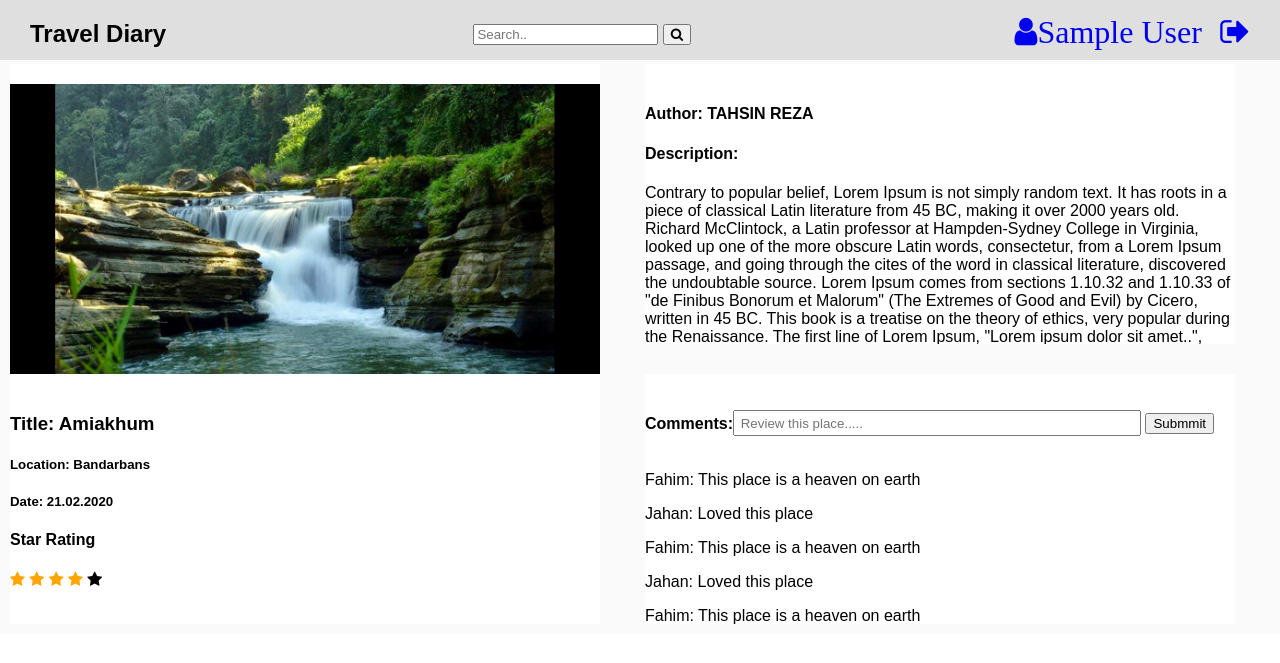
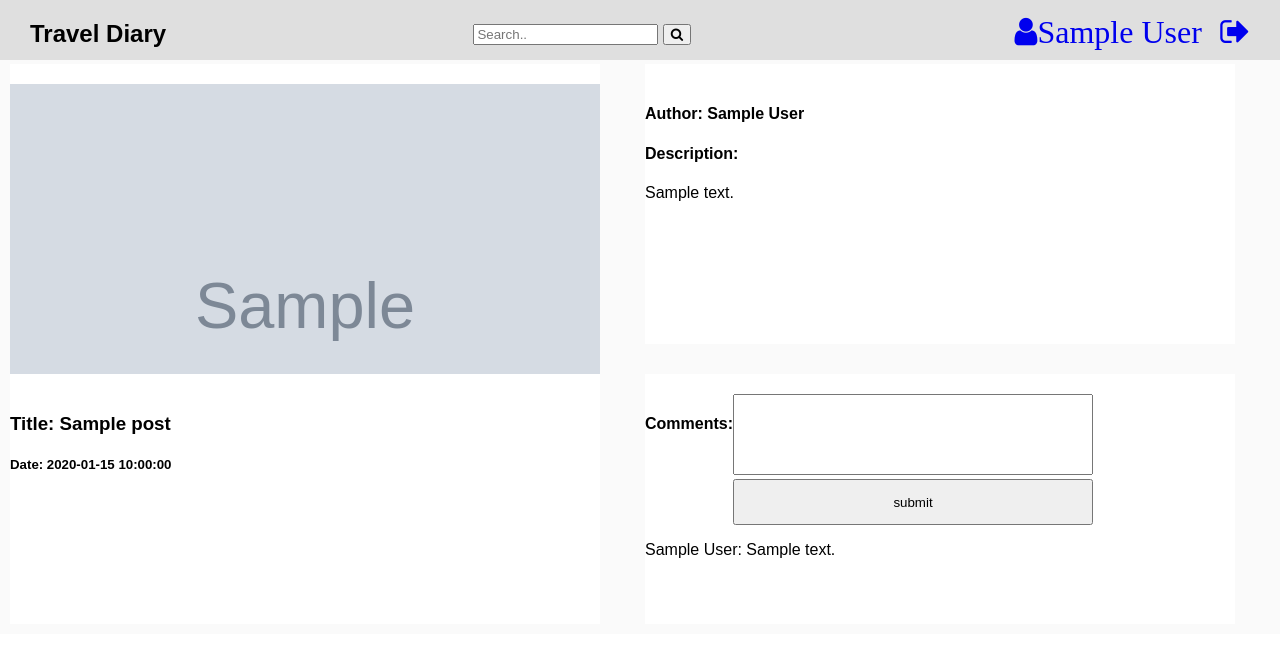
Before and after one commit to Ferdous-Jahan/TravelDiary, a PHP site: page /details.php?postid=1 in a window 1280 px wide. Shown: the top 663 px of the page. Run offline with PHP 8.4, Linux system fonts and the light colour scheme; the visitor is signed in with stand-in values (Sample User, id 1); tables that the repository leaves empty or names only in its code hold one stand-in row (values such as "Sample post"); grey boxes marked "Sample" are stand-in pictures.

Commit message:
commenting complete

```diff
--- a/details.php
+++ b/details.php
@@ -5,6 +5,49 @@
     $role = $_SESSION['role'];
     if (!isset($id)) {
         header('Location: login.php');
+    }
+
+    require('config/db.php');
+    if (isset($_GET['postid'])) {
+        $postid = $_GET['postid'];
+        $query = "SELECT * FROM posts WHERE id =".$postid;
+        $result = mysqli_query($conn, $query);
+        $post = mysqli_fetch_assoc($result);
+        mysqli_free_result($result);
+
+        $query = "SELECT * FROM users WHERE id =".$post['user_id'];
+        $result = mysqli_query($conn, $query);
+        $user = mysqli_fetch_assoc($result);
+
+        $query = "SELECT * FROM comments WHERE post_id =".$postid;
+        $result = mysqli_query($conn, $query);
+        $comments = mysqli_fetch_all($result, MYSQLI_ASSOC);
+        mysqli_free_result($result);
+    }
+
+    if (isset($_POST['submit'])) {
+        $postid = $_POST['postid'];
+        $query = "SELECT * FROM posts WHERE id =".$postid;
+        $result = mysqli_query($conn, $query);
+        $post = mysqli_fetch_assoc($result);
+        mysqli_free_result($result);
+
+        $query = "SELECT * FROM users WHERE id =".$post['user_id'];
+        $result = mysqli_query($conn, $query);
+        $user = mysqli_fetch_assoc($result);
+
+        $details = $_POST['comment'];
+        $user_id = $id;
+        $post_id = $_POST['postid'];
+        $query = "INSERT INTO comments (details, user_id, post_id) VALUES ('$details', '$user_id', '$post_id')";
+        if (strlen($details) > 0) {
+            mysqli_query($conn, $query);
+        }
+
+        $query = "SELECT * FROM comments WHERE post_id =".$postid;
+        $result = mysqli_query($conn, $query);
+        $comments = mysqli_fetch_all($result, MYSQLI_ASSOC);
+        mysqli_free_result($result);
     }
 ?>
 <!DOCTYPE html>
@@ -14,63 +57,43 @@
     <div style="padding-top: 64px;" class="grid-container">
 
         <div style="width:590px; height: 300px;" class="item1">
-            <img src="images/amikhum.jpg" alt="Avatar" style="width:100%">
+            <img src="<?php echo $post['image']; ?>" alt="Avatar" style="width:100%">
         </div>
 
         <div style="width:590px; height: 250px;" class="item2">
-            <h3>Title: Amiakhum</h3>
-            <h5>Location: Bandarbans</h5>
-            <h5>Date: 21.02.2020</h5>
-            <h4>Star Rating</h4>
-            <span class="fa fa-star checked"></span>
-            <span class="fa fa-star checked"></span>
-            <span class="fa fa-star checked"></span>
-            <span class="fa fa-star checked"></span>
-            <span class="fa fa-star"></span>
+            <h3>Title: <?php echo $post['title']; ?></h3>
+            <h5>Date: <?php echo $post['created_on']; ?></h5>
         </div>
 
         <div style="overflow-y: scroll; width:590px; height: 280px;" class="item3">
-            <h4>Author: TAHSIN REZA</h4>
+            <h4>Author: <?php echo $user['name']; ?></h4>
             <h4>Description:</h4>
-            <p>Contrary to popular belief, Lorem Ipsum is not simply random text. It has roots in a piece of classical
-                Latin literature from 45 BC, making it over 2000 years old. Richard McClintock, a Latin professor at
-                Hampden-Sydney College in Virginia, looked up one of the more obscure Latin words, consectetur, from a
-                Lorem Ipsum passage, and going through the cites of the word in classical literature, discovered the
-                undoubtable source. Lorem Ipsum comes from sections 1.10.32 and 1.10.33 of "de Finibus Bonorum et
-                Malorum" (The Extremes of Good and Evil) by Cicero, written in 45 BC. This book is a treatise on the
-                theory of ethics, very popular during the Renaissance. The first line of Lorem Ipsum, "Lorem ipsum dolor
-                sit amet..", comes from a line in section 1.10.32. The standard chunk of Lorem Ipsum used since the
-                1500s is reproduced below for those interested. Sections 1.10.32 and 1.10.33 from "de Finibus Bonorum et
-                Malorum" by Cicero are also reproduced in their exact original form, accompanied by English versions
-                from the 1914 translation by H. Rackham Lorem Ipsum is simply dummy text of the printing and typesetting
-                industry. Lorem Ipsum has been the industry's standard dummy text ever since the 1500s, when an unknown
-                printer took a galley of type and scrambled it to make a type specimen book. It has survived not only
-                five centuries, but also the leap into electronic typesetting, remaining essentially unchanged. It was
-                popularised in the 1960s with the release of Letraset sheets containing Lorem Ipsum passages, and more
-                recently with desktop publishing software like Aldus PageMaker including versions of Lorem Ipsum.</p>
+            <p><?php echo $post['details']; ?></p>
         </div>
 
         <div style="width:590px; height: 250px; overflow-y: scroll;" class="item4">
             <div style="display: flex; flex-direction: row;">
                 <h4>Comments: </h4>
-                <form action="">
-                    <input style="height: 26px; width: 408px; margin-top: 16px;" type="text"
-                        placeholder=" Review this place.....">
-                    <button>Submmit</button>
+                <form method="post" action="<?php echo htmlentities($_SERVER['PHP_SELF'])?>">
+                    <textarea rows="5" id="body" name='comment' style="resize : none; width: 360px;"></textarea>
+                    <input type="hidden"  name="postid" value="<?php echo $post['id']; ?>">
+                    <input style="height: 46px; width: 360px;" type="submit" value="submit" name="submit">
                 </form>
             </div>
-            <div>
-                <p>Fahim: This place is a heaven on earth</p>
-                <p>Jahan: Loved this place</p>
-                <p>Fahim: This place is a heaven on earth</p>
-                <p>Jahan: Loved this place</p>
-                <p>Fahim: This place is a heaven on earth</p>
-                <p>Jahan: Loved this place</p>
-                <p>Fahim: This place is a heaven on earth</p>
-                <p>Jahan: Loved this place</p>
-                <p>Fahim: This place is a heaven on earth</p>
-                <p>Jahan: Loved this place</p>
-            </div>
+
+            <?php if ((array) $comments): ?>
+                <?php foreach ($comments as $comment): ?>
+                    <div>
+                        <p><?php
+                                $query = "SELECT * FROM users WHERE id =".$comment['user_id'];
+                                $result = mysqli_query($conn, $query);
+                                $user = mysqli_fetch_assoc($result);
+                                mysqli_free_result($result);
+                                echo $user['name'];
+                            ?>: <?php echo $comment['details']; ?></p>
+                    </div>
+                <?php endforeach ?>
+            <?php endif ?>
         </div>
 
     </div>
--- a/index.php
+++ b/index.php
@@ -8,7 +8,7 @@
     header('Location: login.php');
   }
 
-  $query = 'SELECT * FROM posts';
+  $query = 'SELECT * FROM posts ORDER BY created_on DESC';
   $result = mysqli_query($conn, $query);
   $posts = mysqli_fetch_all($result, MYSQLI_ASSOC);
   mysqli_free_result($result);
@@ -32,7 +32,7 @@
   <?php foreach ($posts as $post): ?>
     <div style="display: flex; flex-wrap: wrap; justify-content: space-around;">
     <div class="card" style="margin: 10px;">
-      <a style="text-decoration: none;" href="details.php">
+      <a style="text-decoration: none;" href="details.php?postid=<?php echo $post['id']; ?>">
         <img src="<?php echo $post['image']; ?>" alt="Avatar" style="width:100%">
         <div class="container">
           <h4><b><?php echo $post['title']; ?></b></h4>
```
